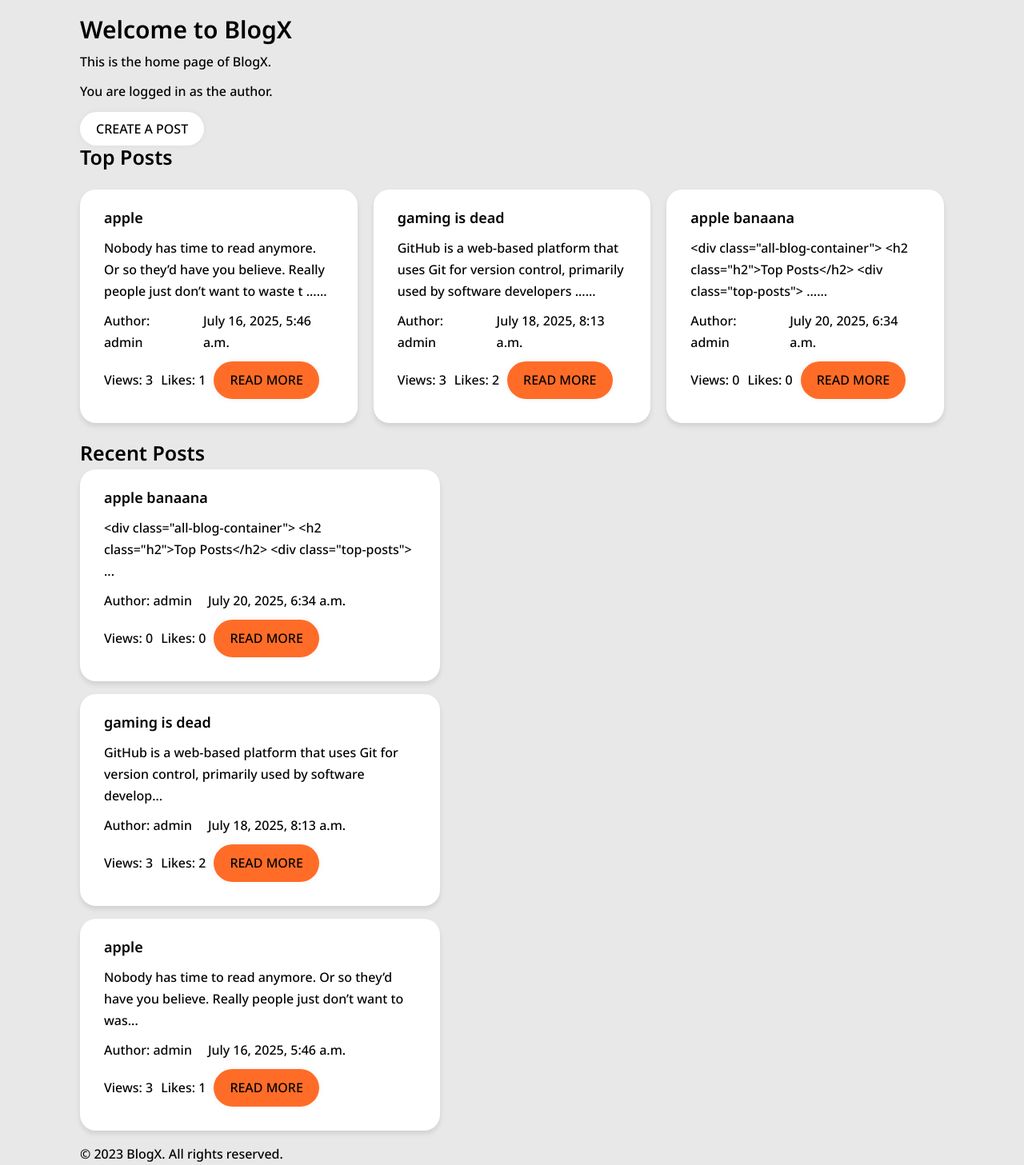
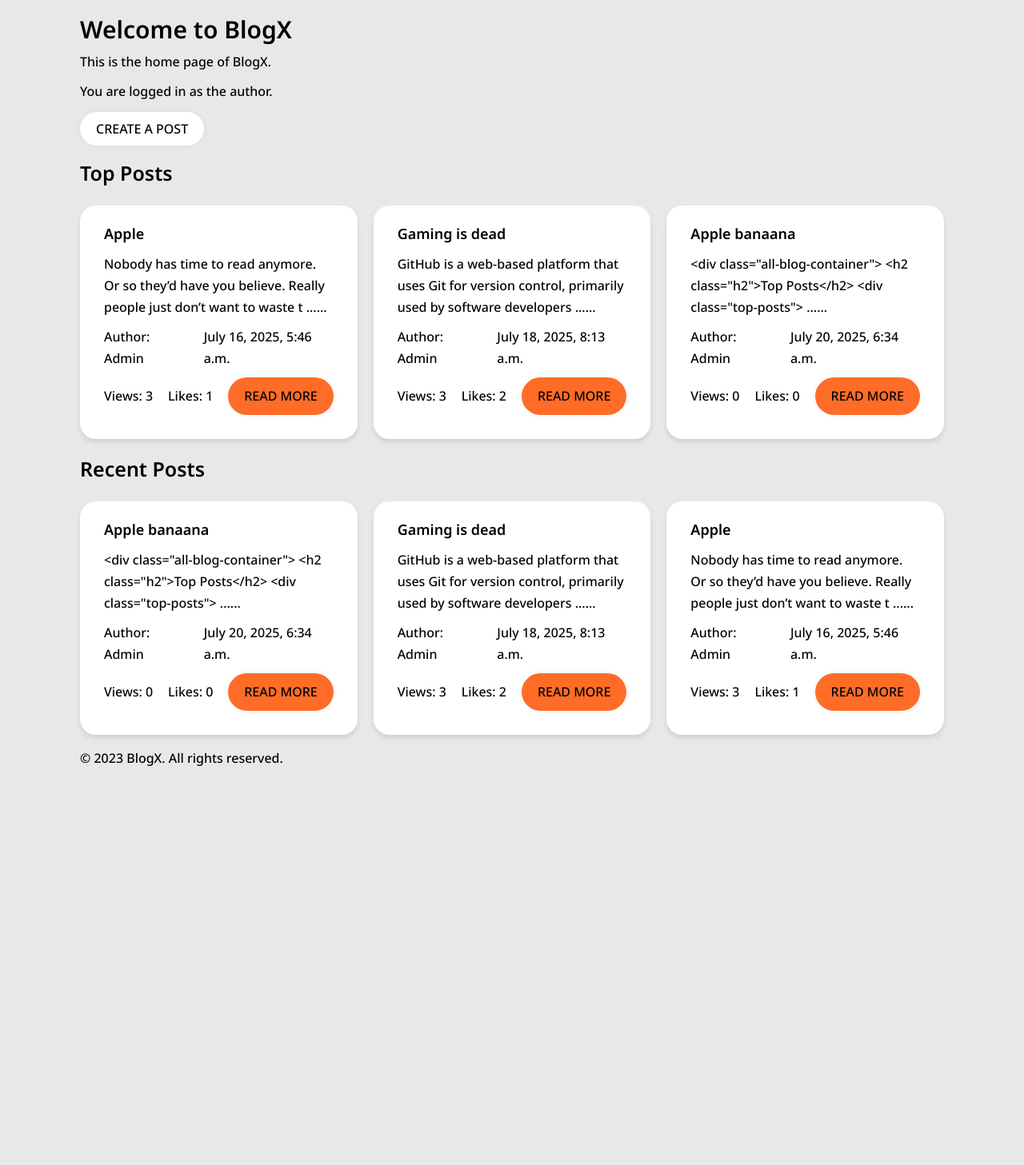
Before and after one commit to LokeshShrestha/Blog-System, a Django app: page /blog/ in a window 1280 px wide. Shown: the part 67-1524 px from the top of the page at 80% size. After the commit the page ends 1025 px from the top, so only its background shows below. Run offline with Django 5.2, Linux system fonts and the light colour scheme; a user stored in the database is signed in; data comes from the database, SQL or seed files in the repository; both versions use the stored data as it was after the commit.

Commit message:
css changes

```diff
--- a/blog/templates/blog_home.html
+++ b/blog/templates/blog_home.html
@@ -18,10 +18,30 @@
     <div class="top-posts">
         {% for i in top_blogs %}
         <div class="top-post-container">
-            <h3 class="h3">{{ i.title }}</h3>
+            <h3 class="h3">{{ i.title.capitalize }}</h3>
             <p class="text">{{ i.content|slice:":104" }} ......</p>
             <div class="blog-author-content">
-                <p class="text">Author: {{ i.author.username }} </p>
+                <p class="text">Author: {{ i.author.username.capitalize }} </p>
+                <p class="text">{{ i.created_at }}</p>
+            </div>
+            <div class="blog-stats">
+                <p class="text">Views: {{ i.view_count }}</p>
+                <p class="text">Likes: {{ i.like_count }}</p>
+                <a href="{% url 'blog:blog_details' i.id%}" class="text button-secondary">Read more</a>
+            </div>
+        </div>
+        {% endfor %}
+    </div>
+</div>
+<div><div class="all-blog-container">
+    <h2 class="h2">Recent Posts</h2>
+    <div class="top-posts">
+        {% for i in recent_blogs %}
+        <div class="top-post-container">
+            <h3 class="h3">{{ i.title.capitalize }}</h3>
+            <p class="text">{{ i.content|slice:":104" }} ......</p>
+            <div class="blog-author-content">
+                <p class="text">Author: {{ i.author.username.capitalize }} </p>
                 <p class="text">{{ i.created_at }}</p>
             </div>
             <div class="blog-stats">
@@ -34,22 +54,5 @@
     </div>
 </div>
 <div>
-    <h2 class="h2">Recent Posts</h2>
-        {% for i in recent_blogs %}
-    <div class="top-post-container">
-            <h3 class="h3">{{ i.title }}</h3>
-            <p class="text">{{ i.content|slice:":100" }}...</p>
-            <div class="blog-author-content">
-                <p class="text">Author: {{ i.author.username }} </p>
-                <p class="text">{{ i.created_at }}</p>
-            </div>
-            <div class="blog-stats">
-                <p class="text">Views: {{ i.view_count }}</p>
-                <p class="text">Likes: {{ i.like_count }}</p>
-        <a href="{% url 'blog:blog_details' i.id %}" class="text button-secondary">Read more</a>
-        </div>
-    </div>
-        {% endfor %}
-</div>
 
 {% endblock %}
--- a/static/css/blog.css
+++ b/static/css/blog.css
@@ -5,7 +5,7 @@
     border-radius: 20px;
     box-shadow: 0 4px 6px rgba(0, 0, 0, 0.1);
     transition: 0.3s ease-in-out all;
-    width: 450px;
+    width: 370px;
     display: flex;
     flex-direction: column;
     gap: 10px;
@@ -21,11 +21,14 @@
 }
 .blog-stats{
     display: flex;
-    gap: 10px;
     align-items: center;
+    justify-content: space-between;
 }
 .blog-home-hero {
     margin: 10px 0;
+}
+.blog-container{
+    margin-bottom: 20px;
 }
 .blog-container p{
     margin-bottom: 20px;
```
Also changed, not shown: db.sqlite3.
